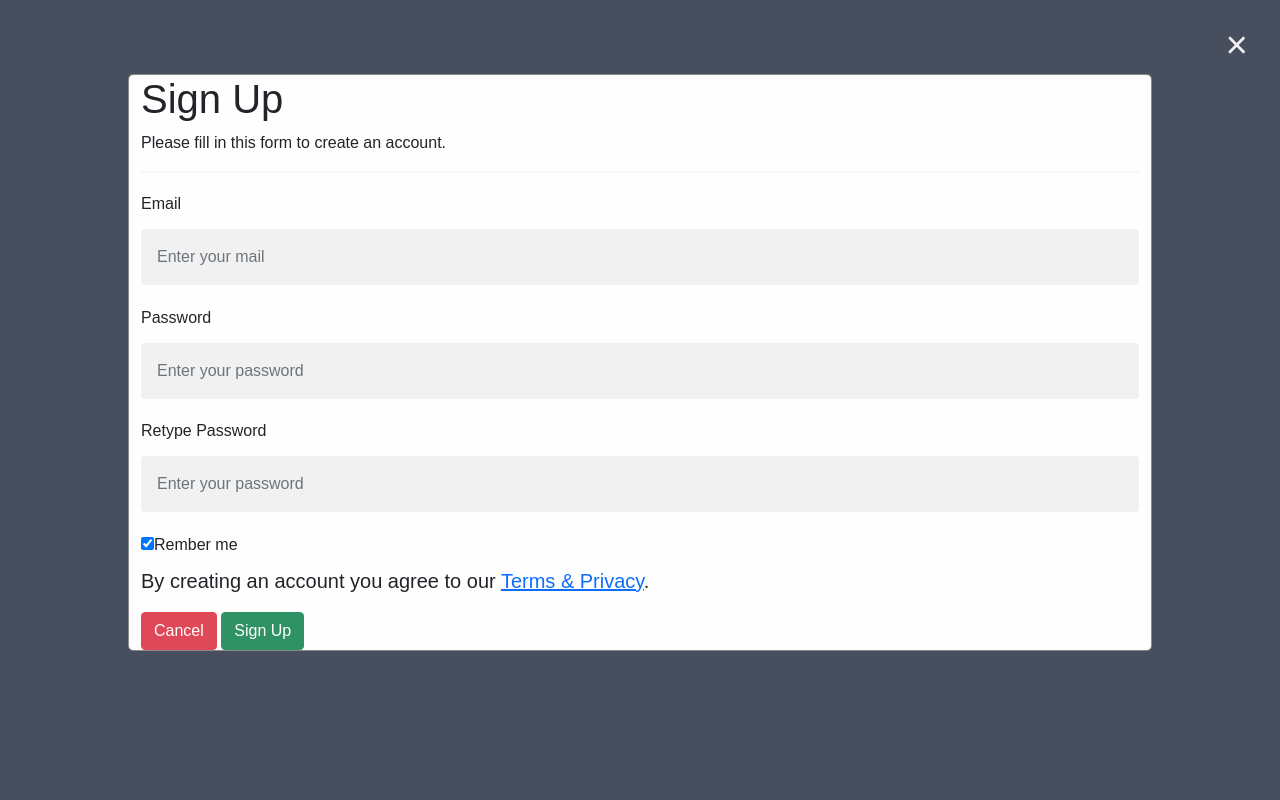
After one commit to samim5274/EMS, a PHP site: page /singin.php in a window 1280 px wide, after a click on "Sign Up". The commit adds this page. Run offline with PHP 8.4, Linux system fonts and the light colour scheme.

Commit message:
register popup box using js

```diff
--- /dev/null
+++ b/css/signup.css
@@ -0,0 +1,75 @@
+*{
+    box-sizing: border-box;
+}
+
+body{
+    font-family: Arial, Helvetica, sans-serif;
+}
+
+input[type=text],
+input[type=password]{
+    width: 100%;
+    padding: 1rem;
+    margin: 0.3rem 0 1.3rem 0;
+    display: inline-block;
+    border: none;
+    background: #f1f1f1;
+}
+
+input[type=text]:focus,
+input[type=password]:focus {
+    background: #ddd;
+    outline: none;
+}
+button{
+    opacity: 0.9;
+    width: auto;
+}
+button:hover{
+    opacity: 1;
+}
+
+.modal{
+    display: none;
+    position: fixed;
+    z-index: 1;
+    left: 0;
+    top: 0;
+    width: 100%;
+    height: 100%;
+    overflow: auto;
+    background-color: #474e5d;
+    padding-top: 3.125rem;
+}
+
+.modal-content{
+    background-color: #fefefe;
+    margin: 5% auto 15% auto;
+    border: 0.1rem solid #888;
+    width: 80%;
+}
+
+hr{
+    border: 0.1rem solid #f1f1f1f1;
+    margin-bottom: 1.2rem;
+}
+
+.close{
+    position: absolute;
+    right: 2rem;
+    top: 1rem;
+    font-size: 2.4rem;
+    color: #f1f1f1;
+}
+
+.close:hover,
+.close:focus{
+    color: #f4f4f4;
+    cursor: pointer;
+}
+
+.clearFix::after{
+    content: "";
+    clear: both;
+    display: table;
+}
--- a/index.php
+++ b/index.php
@@ -137,7 +137,7 @@
               </ul>
 			</li>
             <li class="nav-item">
-			  <a class="nav-link" href="#">Login</a>
+			  <a class="nav-link" href="singin.php">Login</a>
 			</li>
 		  </ul>
 		</div>
--- /dev/null
+++ b/js/script.js
@@ -0,0 +1,17 @@
+
+var modal = document.getElementById('Signup');
+
+window.onclick = function(event){
+    if(event.target == modal)
+    {
+        modal.style.display = "none";
+    }
+}
+
+function btnClose(){
+    document.getElementById('Signup').style.display = 'none';
+}
+
+function btnOpenBox(){
+    document.getElementById('Signup').style.display = 'block';
+}
--- /dev/null
+++ b/singin.php
@@ -0,0 +1,70 @@
+<!DOCTYPE html>
+<html lang="en">
+<head>
+    <meta charset="UTF-8">
+    <meta name="viewport" content="width=device-width, initial-scale=1.0">
+    <title>Welcome to e-COM</title>
+    <link rel="stylesheet" href="https://cdnjs.cloudflare.com/ajax/libs/font-awesome/4.7.0/css/font-awesome.min.css">
+    <link href="https://cdn.jsdelivr.net/npm/bootstrap@5.0.2/dist/css/bootstrap.min.css" rel="stylesheet" integrity="sha384-EVSTQN3/azprG1Anm3QDgpJLIm9Nao0Yz1ztcQTwFspd3yD65VohhpuuCOmLASjC" crossorigin="anonymous">
+
+    <link rel="stylesheet" href="css/signup.css" media="screen">
+
+</head>
+<body>
+
+    <div class="container">
+        <div class="row">
+            <div class="col-md-6">
+                <h2>Signup Here !</h2>
+                <button class="btn btn-info" onclick="document.getElementById('Signup').style.display='block'">Sign Up</button>
+            </div>
+            <div class="col-md-6">
+                <h2>Signin Here !</h2>
+                <button class="btn btn-warning" onclick="btnOpenBox()">Sign In</button>
+            </div>
+        </div>
+    </div>
+
+
+    <div id="Signup" class="modal">
+
+        <span onclick="btnClose()" class="close">&times;</span>
+
+        <form action="" method="POST" class="modal-content my-4">
+            <div class="container">
+                <h1>Sign Up</h1>
+                <p>Please fill in this form to create an account.</p>
+                <hr>
+                <label for="email" class="form-label">Email</label>
+                <input type="text" class="form-control" placeholder="Enter your mail" name="email" required>
+                <label for="pass" class="form-label">Password</label>
+                <input type="password" class="form-control" placeholder="Enter your password" name="pass" required>
+                <label for="re-pass" class="form-label">Retype Password</label>
+                <input type="password" class="form-control" placeholder="Enter your password" name="re-pass" required>
+
+                <label>
+                    <input type="checkbox" checked="checked" name="rememb
+                    er" style="margin-bottom: 1rem;">Rember me
+                </label>
+
+                <p class="lead">By creating an account you agree to our <a href="#" style="colo: dodgreblu"> Terms & Privacy</a>.</p>
+
+                <div class="clearfix">
+                    <button class="btn btn-danger btnCancel" type="button" onclick="btnClose()">Cancel</button>
+                    <button class="btn btn-success" type="button">Sign Up</button>
+                </div>
+            </div>
+        </form>
+    </div>
+
+
+
+
+<script src="https://cdn.jsdelivr.net/npm/@popperjs/core@2.9.2/dist/umd/popper.min.js" integrity="sha384-IQsoLXl5PILFhosVNubq5LC7Qb9DXgDA9i+tQ8Zj3iwWAwPtgFTxbJ8NT4GN1R8p" crossorigin="anonymous"></script>
+    <script src="https://cdn.jsdelivr.net/npm/bootstrap@5.0.1/dist/js/bootstrap.min.js" integrity="sha384-Atwg2Pkwv9vp0ygtn1JAojH0nYbwNJLPhwyoVbhoPwBhjQPR5VtM2+xf0Uwh9KtT" crossorigin="anonymous"></script>
+
+    <script src="js/script.js"></script>
+
+
+</body>
+</html>
```
